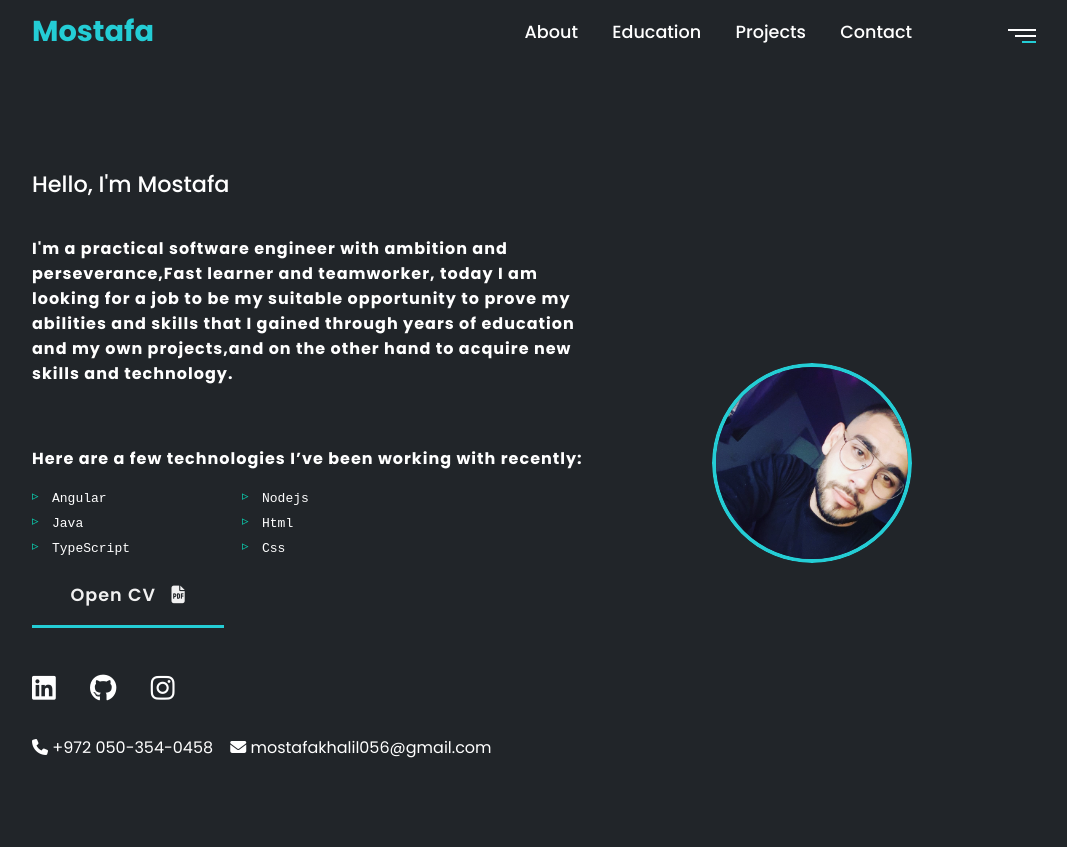
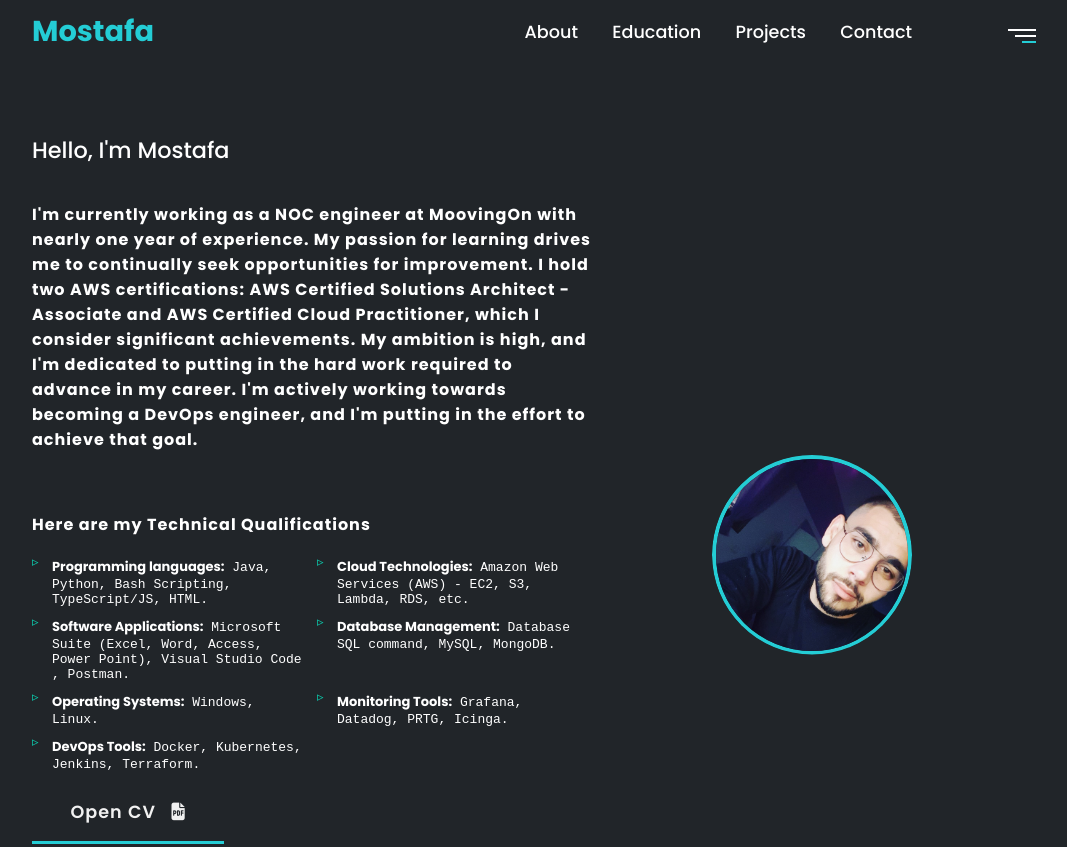
Before and after one commit to Mostafakhalil21/Portfolio-website, a plain HTML site: page index.html in a window 1280 px wide. Shown: the top 847 px of the page, without its empty margins (168-1235 px from the left). Drawn offline with nearby package versions, Linux system fonts and the light colour scheme.

Commit message:
info qualifications changes

```diff
--- a/index.html
+++ b/index.html
@@ -43,17 +43,18 @@
         <div >
             <h2>Hello, I'm Mostafa<br></h2><br>
             <p>
-                I'm a practical software engineer with ambition and perseverance,Fast learner and teamworker, today I am looking for a job to be my suitable opportunity to prove my abilities and skills that I gained through years of education and my own projects,and on the other hand to acquire new skills and technology.</p><br><br>
-                <p>Here are a few technologies I’ve been working with recently:</p>
+                I'm currently working as a NOC engineer at MoovingOn with nearly one year of experience. My passion for learning drives me to continually seek opportunities for improvement. I hold two AWS certifications: AWS Certified Solutions Architect - Associate and AWS Certified Cloud Practitioner, which I consider significant achievements. My ambition is high, and I'm dedicated to putting in the hard work required to advance in my career. I'm actively working towards becoming a DevOps engineer, and I'm putting in the effort to achieve that goal.</p><br><br>
+                <p>Here are my Technical Qualifications</p>
                 <ul class="skills-list">
-                    <li>Angular</li>
-                    <li>Nodejs</li>
-                    <li>Java</li>
-                    <li>Html</li>
-                    <li>TypeScript</li>
-                    <li>Css</li>
+                    <li><strong><span style="font-size: 13px;">Programming languages:</span></strong> Java, Python, Bash Scripting, TypeScript/JS, HTML.</li>
+                    <li><strong><span style="font-size: 13px;">Cloud Technologies:</span></strong> Amazon Web Services (AWS) - EC2, S3, Lambda, RDS, etc.</li>
+                    <li><strong><span style="font-size: 13px;">Software Applications:</span></strong> Microsoft Suite (Excel, Word, Access, Power Point), Visual Studio Code , Postman.</li>
+                    <li><strong><span style="font-size: 13px;">Database Management:</span></strong> Database SQL command, MySQL, MongoDB.</li>
+                    <li><strong><span style="font-size: 13px;">Operating Systems:</span></strong> Windows, Linux.</li>
+                    <li><strong><span style="font-size: 13px;">Monitoring Tools:</span></strong> Grafana, Datadog, PRTG, Icinga.</li>
+                    <li><strong><span style="font-size: 13px;">DevOps Tools:</span></strong> Docker, Kubernetes, Jenkins, Terraform.</li>
                     </ul>
-                <a href="/cvFile/Mostafa cv2-2.pdf"  class="main-btn"> Open CV&nbsp;&nbsp;&nbsp;<i class="fa-solid fa-file-pdf"></i> </a>
+                <a href="./cvFile/MostafaCV2023.pdf"  class="main-btn"> Open CV&nbsp;&nbsp;&nbsp;<i class="fa-solid fa-file-pdf"></i> </a>
 
             <div class="social-icons">
                 <a href="https://www.linkedin.com/in/mostafakhalill/"><i class="fa-brands fa-linkedin"></i></a>
@@ -66,12 +67,12 @@
             <a style="color: white;"><i class="fa-solid fa-phone"></i> +972 050-354-0458</a>&nbsp;&nbsp;&nbsp;
             <a style="color: white;"><i class="fa-solid fa-envelope"></i> mostafakhalil056@gmail.com</a>
             <div
-            class="child"><img alt="Gift's headshot" src="/images/WhatsApp Image 2022-09-23 at 13.26.43.jpeg"
+            class="child"><img alt="Gift's headshot" src="./images/WhatsApp Image 2022-09-23 at 13.26.43.jpeg"
            style="width:200px; clip-path: circle();"      class="rounded-full bio g-image g-image--lazy g-image--loaded" >
        </div>
         </div>
         <div
-             class="profile"><img alt="Gift's headshot" src="/images/WhatsApp Image 2022-09-23 at 13.26.43.jpeg"
+             class="profile"><img alt="Gift's headshot" src="./images/WhatsApp Image 2022-09-23 at 13.26.43.jpeg"
             style="width:200px; clip-path: circle(); float: right;"      class="rounded-full bio g-image g-image--lazy g-image--loaded" >
         </div>
     </section>
@@ -129,7 +130,7 @@
             <div class="content">
                 <div class="project-card hidden">
                     <div class="project-image">
-                        <img src="/images/WhatsApp Image 2022-09-24 at 00.02.10.jpeg" />
+                        <img src="./images/WhatsApp Image 2022-09-24 at 00.02.10.jpeg" />
                     </div>
                         <div class="project-info">
                             <p class="project-category">A social network for cars dealers and buyers , Search online with newly Dealers expanded options,all available from the comfort of your home.</p>
@@ -141,7 +142,7 @@
                 </div>
                 <div class="project-card hidden">
                     <div class="project-image">
-                        <img src="/images//WhatsApp Image 2022-09-24 at 00.57.31.jpeg" />
+                        <img src="./images//WhatsApp Image 2022-09-24 at 00.57.31.jpeg" />
                     </div>
                         <div class="project-info">
                             <p class="project-category">Ecommerce Book Store Website</p>
--- a/style.css
+++ b/style.css
@@ -456,7 +456,7 @@ color: white;
 
 .skills-list {
     display: grid;
-    grid-template-columns: repeat(2, minmax(140px, 200px));
+    grid-template-columns: repeat(2, minmax(140px, 300px));
     gap: 0px 10px;
     padding: 0px;
     margin: 20px 0px 0px;
```
Also changed, not shown: 1 other file.
